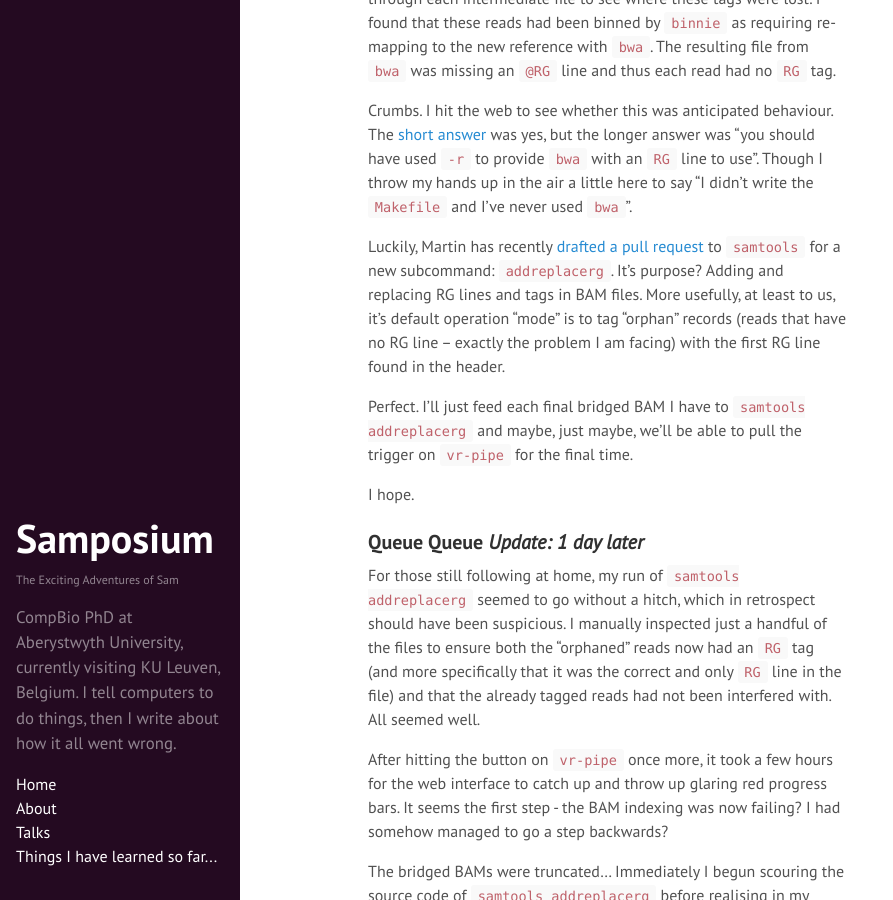
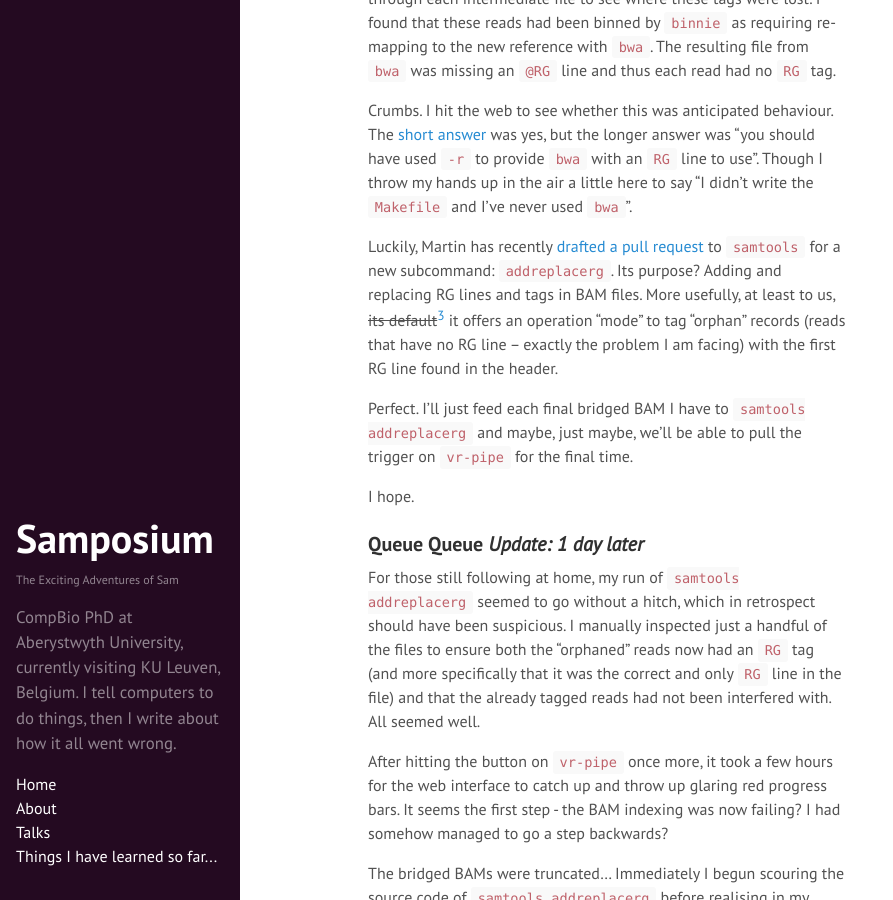
Before and after one commit to SamStudio8/samstudio8.github.io.off, a Jekyll site: the page built from _posts/2015-07-31-bridgebuilding-p3.md, in a window 1280 px wide and 900 px high, scrolled down 6344 px. Shown: the whole window, without its empty margins (0-893 px from the left). Built offline with Jekyll 4.4.1, drawn with Linux system fonts in a browser that asks for light colours; Markdown is read by kramdown in place of the engine named in the settings; comment, search, counter and statistics services are not loaded; some of the changed text lies outside the part shown.

Commit message:
It's its not it's, add footnote to BB Part 3

````diff
--- a/_posts/2015-07-31-bridgebuilding-p3.md
+++ b/_posts/2015-07-31-bridgebuilding-p3.md
@@ -121,7 +121,7 @@ TID 1 starting at position 0:
 grep -Pn -m1 "^[A-z0-9:#]*\t[0-9]*\t1\t1\t" <(samtools view 7500_7#8.GRCh37-hs37d5_bb.bam)
 ```
 
-I got a hit. Read `HS29_07500:7:1206:5383:182635#8` appears on TID 1, position 1. It's line
+I got a hit. Read `HS29_07500:7:1206:5383:182635#8` appears on TID 1, position 1. Its line
 number in the bridged BAM? 64,070,629. There's our non-continuous chromosome.
 
 I took the read name and checked the three sorted inputs to `brunel`. It appears in the "unchanged"
@@ -177,7 +177,7 @@ As described in the bug report, I toyed with quick fixes based on initialising `
 > * **Initialise `trans[i] = NULL`**
 > Prevents translation of TID but actually has the same effect as above
 > * **Initialise `trans[i] = -1`**
-> The only quick-fix grade solution that works, causes any read on a TID that has no translation to be regarded as "unmapped". It's TID will be set to "*" and the read is placed at the end of the result file. The output file is however, valid and indexable.
+> The only quick-fix grade solution that works, causes any read on a TID that has no translation to be regarded as "unmapped". Its TID will be set to "*" and the read is placed at the end of the result file. The output file is however, valid and indexable.
 
 In the end the question of where these reads should actually end up is a little confusing. Josh seems to think
 that the new bridged BAM should contain all the old reads on their old decoy sequences if a better place in the
@@ -214,8 +214,8 @@ answer was "you should have used `-r` to provide `bwa` with an `RG` line to use"
 in the air a little here to say "I didn't write the `Makefile` and I've never used `bwa`".
 
 Luckily, Martin has recently [drafted a pull request](https://github.com/samtools/samtools/pull/371) to
-`samtools` for a new subcommand: `addreplacerg`. It's purpose? Adding and replacing RG lines and tags in
-BAM files. More usefully, at least to us, it's default operation "mode" is to tag "orphan" records (reads
+`samtools` for a new subcommand: `addreplacerg`. Its purpose? Adding and replacing RG lines and tags in
+BAM files. More usefully, at least to us, <strike>its default</strike>[^4] it offers an operation "mode" to tag "orphan" records (reads
 that have no RG line -- exactly the problem I am facing) with the first RG line found in the header.
 
 Perfect. I'll just feed each final bridged BAM I have to `samtools addreplacerg` and maybe, just maybe,
````
Also changed, not shown: other parts of _posts/2015-07-31-bridgebuilding-p3.md (+2 -0 lines), _posts/2015-07-23-bridgebuilding-p2.md (+1 -1 lines).
